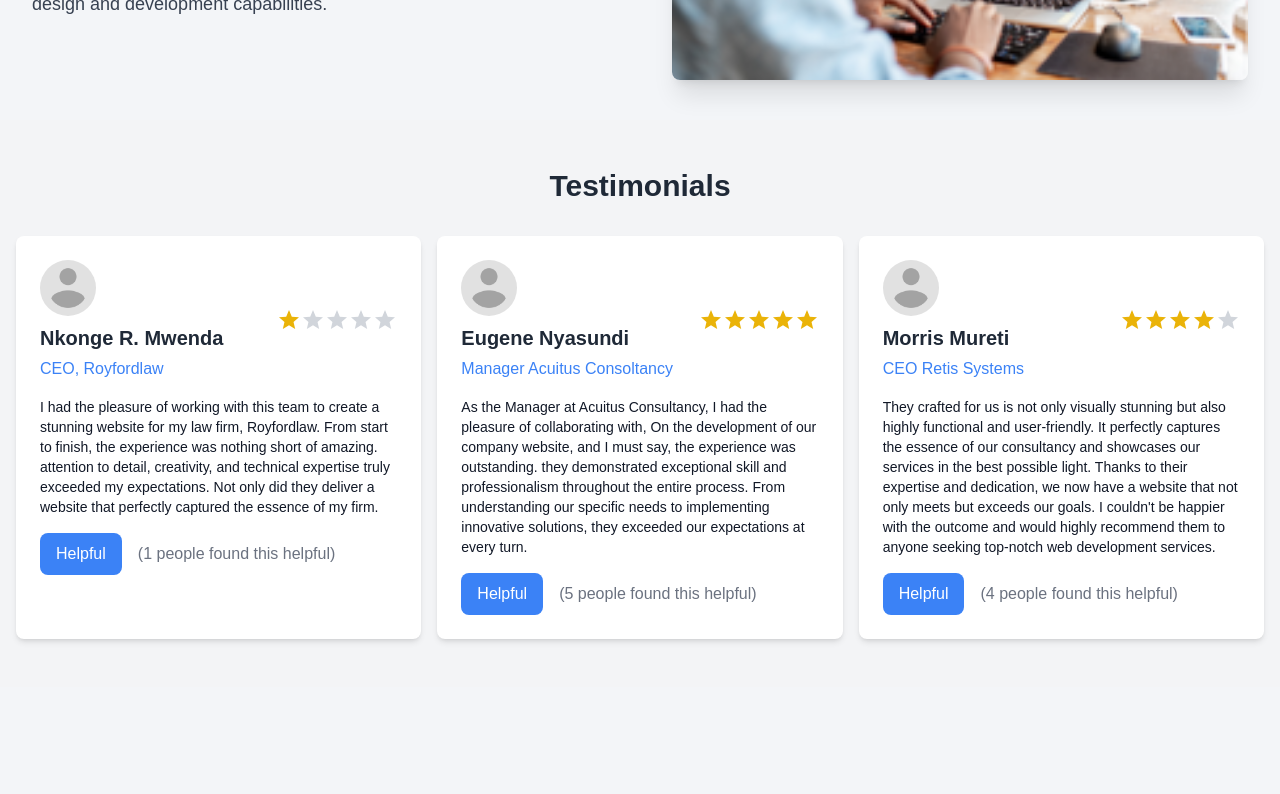
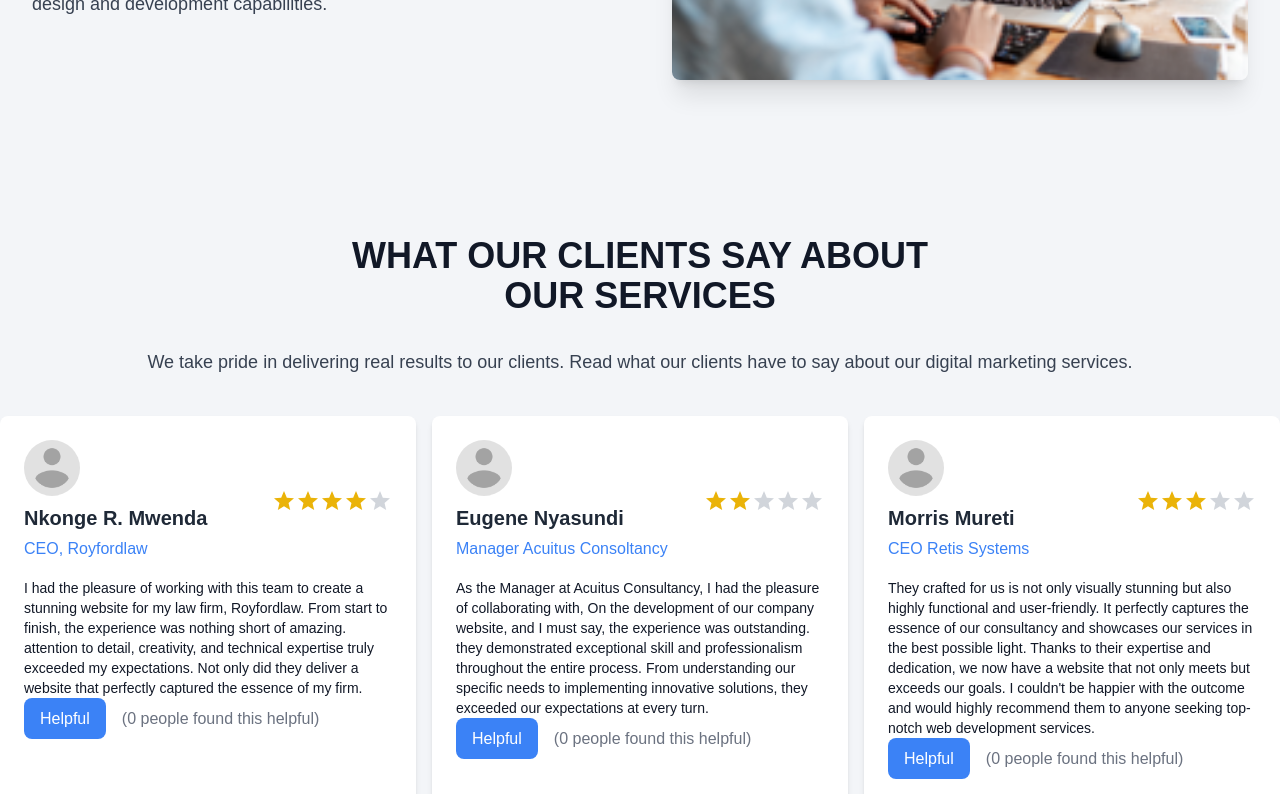
Before and after one commit to Erickadikah/tech, a Next.js app: page / in a window 1280 px wide. Shown: the part 2300-3094 px from the top of the page. Built offline with nearby package versions, Linux system fonts and the light colour scheme.

Commit message:
update self cookie count

```diff
--- a/src/components/testimonial.jsx
+++ b/src/components/testimonial.jsx
@@ -1,5 +1,5 @@
 "use_client";
-import React, { useEffect, useState } from "react";
+import React, { useState } from "react";
 import { MdOutlineStarPurple500 } from "react-icons/md";
 import Image from "next/image";
 import Cookies from "js-cookie";
@@ -12,31 +12,27 @@ const Testimonials = () => {
       name: "Nkonge R. Mwenda",
       position: "CEO, Royfordlaw",
       image: "/images/avatar.png",
-      joinedDate: "2021-08-01",
-      reviewDate: "2021-08-01",
       review:
         "I had the pleasure of working with this team to create a stunning website for my law firm, Royfordlaw. From start to finish, the experience was nothing short of amazing. attention to detail, creativity, and technical expertise truly exceeded my expectations. Not only did they deliver a website that perfectly captured the essence of my firm.",
-      helpfulCount: 1,
+      helpfulCount: 4,
     },
     {
       id: 2,
       name: "Eugene Nyasundi",
       position: "Manager Acuitus Consoltancy",
       image: "/images/avatar.png",
-      reviewDate: "2021-08-01",
       review:
         "As the Manager at Acuitus Consultancy, I had the pleasure of collaborating with, On the development of our company website, and I must say, the experience was outstanding. they demonstrated exceptional skill and professionalism throughout the entire process. From understanding our specific needs to implementing innovative solutions, they exceeded our expectations at every turn.",
-      helpfulCount: 5,
+      helpfulCount: 2,
     },
     {
       id: 3,
       name: "Morris Mureti",
       position: "CEO Retis Systems",
       image: "/images/avatar.png",
-      reviewDate: "2021-08-01",
       review:
         "They crafted for us is not only visually stunning but also highly functional and user-friendly. It perfectly captures the essence of our consultancy and showcases our services in the best possible light. Thanks to their expertise and dedication, we now have a website that not only meets but exceeds our goals. I couldn't be happier with the outcome and would highly recommend them to anyone seeking top-notch web development services.",
-      helpfulCount: 4,
+      helpfulCount: 3,
     },
   ];
 
@@ -52,49 +48,26 @@ const Testimonials = () => {
         ...prevState,
         [testimonialId]: true,
       }));
-      // Update the helpful count in cookies
-      Cookies.set(`testimonial_${testimonialId}`, true, { expires: 7 }); // Cookie expires in 7 days
+
+      // Increment the helpful count in cookies
+      const prevCount = Cookies.get(`testimonial_${testimonialId}_count`) || 0;
+      const newCount = parseInt(prevCount, 10) + 1;
+      Cookies.set(`testimonial_${testimonialId}_count`, newCount, { expires: 7 }); // Cookie expires in 7 days
     }
+  };
+
+  // Function to get helpful count from cookies
+  const getHelpfulCountFromCookie = (testimonialId) => {
+    return parseInt(Cookies.get(`testimonial_${testimonialId}_count`) || 0, 10);
   };
 
   // Function to check if user has already given a helpful count for a testimonial
   const hasGivenHelpful = (testimonialId) => {
-    return (
-      givenHelpful[testimonialId] || Cookies.get(`testimonial_${testimonialId}`)
-    );
+    return givenHelpful[testimonialId] || Cookies.get(`testimonial_${testimonialId}`);
   };
 
   // Testimonial component
   const Testimonial = ({ id, name, image, review, helpfulCount, position }) => {
-    // State to track the count of helpful votes
-    const [helpfulVoteCount, setHelpfulVoteCount] = useState(helpfulCount);
-
-    // Function to handle setting helpful count and cookie
-    const handleHelpfulCount = (testimonialId) => {
-      // Check if the user has already given a helpful count
-      if (!givenHelpful[testimonialId]) {
-        // Update the helpful count in state
-        setGivenHelpful((prevState) => ({
-          ...prevState,
-          [testimonialId]: true,
-        }));
-
-        // Update the helpful count in cookies
-        Cookies.set(`testimonial_${testimonialId}`, true, { expires: 7 }); // Cookie expires in 7 days
-
-        // Update the count of helpful votes
-        setHelpfulVoteCount((prevCount) => prevCount + 1);
-      }
-    };
-
-    // Function to check if user has already given a helpful count for a testimonial
-    const hasGivenHelpful = (testimonialId) => {
-      return (
-        givenHelpful[testimonialId] ||
-        Cookies.get(`testimonial_${testimonialId}`)
-      );
-    };
-
     return (
       <div className="max-w-lg mx-auto overflow-hidden bg-white shadow-md rounded-lg">
         <div className="p-4 md:p-6">
@@ -124,36 +97,39 @@ const Testimonials = () => {
             </div>
           </div>
           <div className="text-gray-900 lg:text-md text-sm mt-4">{review}</div>
-          <div className="flex items-center mt-4">
           <button
             className={`bg-blue-500 text-white px-4 py-2 rounded-lg mr-4 ${
               hasGivenHelpful(id) ? "opacity-50 cursor-not-allowed" : ""
             }`}
-              onClick={() => handleHelpfulCount(id)} // This function is called only when the button is clicked
+            onClick={() => handleHelpfulCount(id)}
             disabled={hasGivenHelpful(id)}
           >
             {hasGivenHelpful(id) ? "Helpful ✓" : "Helpful"}
           </button>
-            <span className="text-gray-500">
-              ({helpfulVoteCount} people found this helpful)
-            </span>
-          </div>
+          <span className="text-gray-500">({getHelpfulCountFromCookie(id)} people found this helpful)</span>
         </div>
       </div>
     );
   };
 
+  // Render Testimonials
   return (
-    <div className="bg-gray-100 py-12">
-      <div className="container mx-auto px-4">
-        <h2 className="text-3xl font-semibold text-center text-gray-800 mb-8">
-          Testimonials
-        </h2>
-        <div className="grid grid-cols-1 md:grid-cols-2 lg:grid-cols-3 gap-4">
-          {testimonialData.map((testimonial) => (
-            <Testimonial key={testimonial.id} {...testimonial} />
+    <div className="flex flex-col items-center justify-center min-h-screen bg-[#F3F5F8] py-12">
+      <div className="container px-4">
+        <h1 className="lg:text-4xl text-2xl md:text-5xl font-extrabold text-gray-900 leading-tight pl-0 mb-8 text-center">
+          WHAT OUR CLIENTS SAY ABOUT
+          <br />
+          OUR SERVICES
+        </h1>
+        <p className="lg:text-lg text-sm mt-4 text-gray-700 mb-10 text-center">
+          We take pride in delivering real results to our clients. Read what our
+          clients have to say about our digital marketing services.
+        </p>
+      </div>
+      <div className="container grid grid-cols-1 md:grid-cols-2 lg:grid-cols-3 gap-4">
+        {testimonialData.map((testimonial, index) => (
+          <Testimonial key={index} {...testimonial} />
         ))}
-        </div>
       </div>
     </div>
   );
```
Lines whose indentation alone changed are shown as unchanged.
